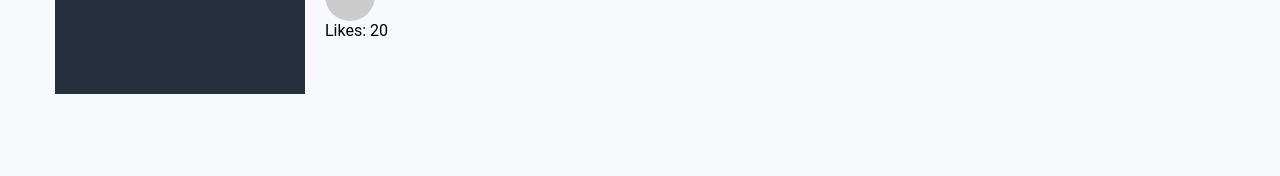
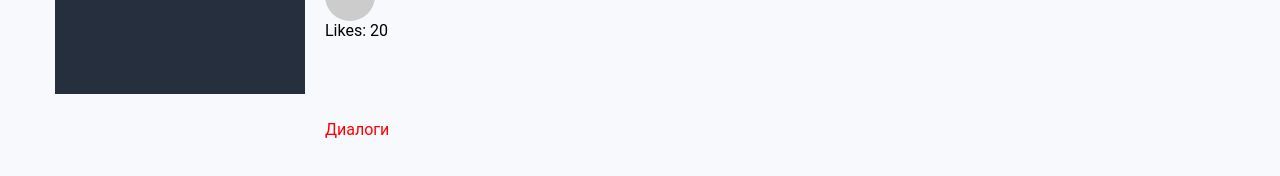
Before and after one commit to Jeraldinho/react-01, a React (Create React App) app: page /dialogs in a window 1280 px wide. Shown: the part 706-882 px from the top of the page. Before the commit the page ends 800 px from the top, so only its background shows below. Built offline with nearby package versions, Linux system fonts and the light colour scheme.

Commit message:
Samurai 18. Dialogs

```diff
--- a/src/App.css
+++ b/src/App.css
@@ -52,7 +52,7 @@ img {
 		"main";
 }
 
-.content {
+.app-content {
 	margin-top: 30px;
 	grid-area: content;
 }
--- a/src/App.jsx
+++ b/src/App.jsx
@@ -2,6 +2,7 @@ import "./App.css";
 import Header from "./components/Header/Header";
 import Sidebar from "./components/Sidebar/Sidebar";
 import Profile from "./components/Profile/Profile";
+import Dialogs from "./components/Dialogs/Dialogs";
 
 const App = () => {
 	return (
@@ -11,7 +12,11 @@ const App = () => {
 			<main className="main">
 				<div className="container">
 					<Sidebar />
-					<Profile />
+
+					<div className="app-content">
+						<Profile />
+						<Dialogs />
+					</div>
 				</div>
 			</main>
 		</div>
--- /dev/null
+++ b/src/components/Dialogs/Dialogs.css
@@ -0,0 +1,4 @@
+.dialogs {
+	padding: 50px 0;
+	color: red;
+}
--- /dev/null
+++ b/src/components/Dialogs/Dialogs.jsx
@@ -0,0 +1,12 @@
+import "./../logo.svg";
+import "./Dialogs.css";
+
+const Dialogs = () => {
+	return (
+		<div className="dialogs">
+			Диалоги
+		</div>
+	);
+};
+
+export default Dialogs;
--- a/src/components/Profile/Profile.jsx
+++ b/src/components/Profile/Profile.jsx
@@ -3,7 +3,6 @@ import "./Profile.css";
 
 const Profile = () => {
 	return (
-		<div className="content">
 		<div className="profile">
 			<div className="avatar">
 				<a href="">
@@ -12,9 +11,7 @@ const Profile = () => {
 			</div>
 
 			<div className="user-info">
-					<div className=".user-info__item user-info__name">
-						Jhon Doe
-					</div>
+				<div className=".user-info__item user-info__name">Jhon Doe</div>
 				<div className="user-info__item user-info__birthday">
 					<span>Date of Birth:</span> 01.01.1981
 				</div>
@@ -31,7 +28,6 @@ const Profile = () => {
 
 			<MyPosts />
 		</div>
-		</div>
 	);
 };
 
```
Lines whose indentation alone changed are shown as unchanged.
